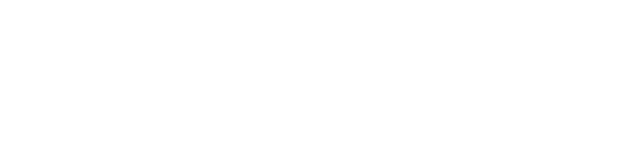
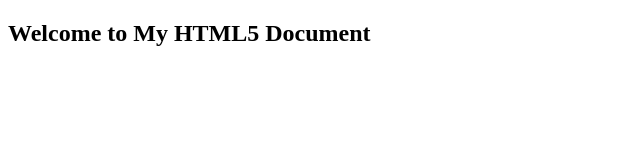
Before and after one commit to lewis-0870/july-25, a plain HTML site: page index.html in a window 1280 px wide. Shown: the whole page, without its empty margins (0-640 px from the left). Drawn offline with Linux system fonts and the light colour scheme.

Commit message:
Add H2 index.html

```diff
--- a/index.html
+++ b/index.html
@@ -6,6 +6,6 @@
     <title>Document</title>
 </head>
 <body>
-
+    <h2>Welcome to My HTML5 Document</h2>
 </body>
 </html>
```
